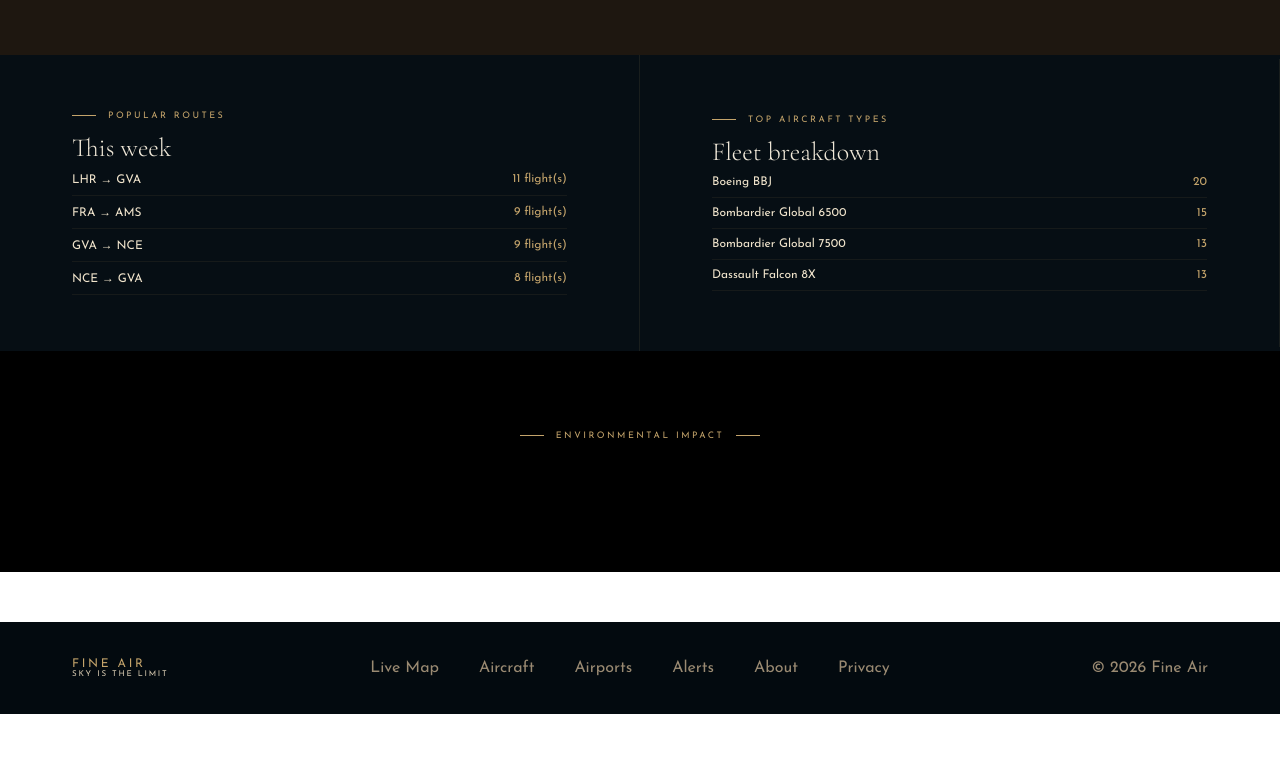
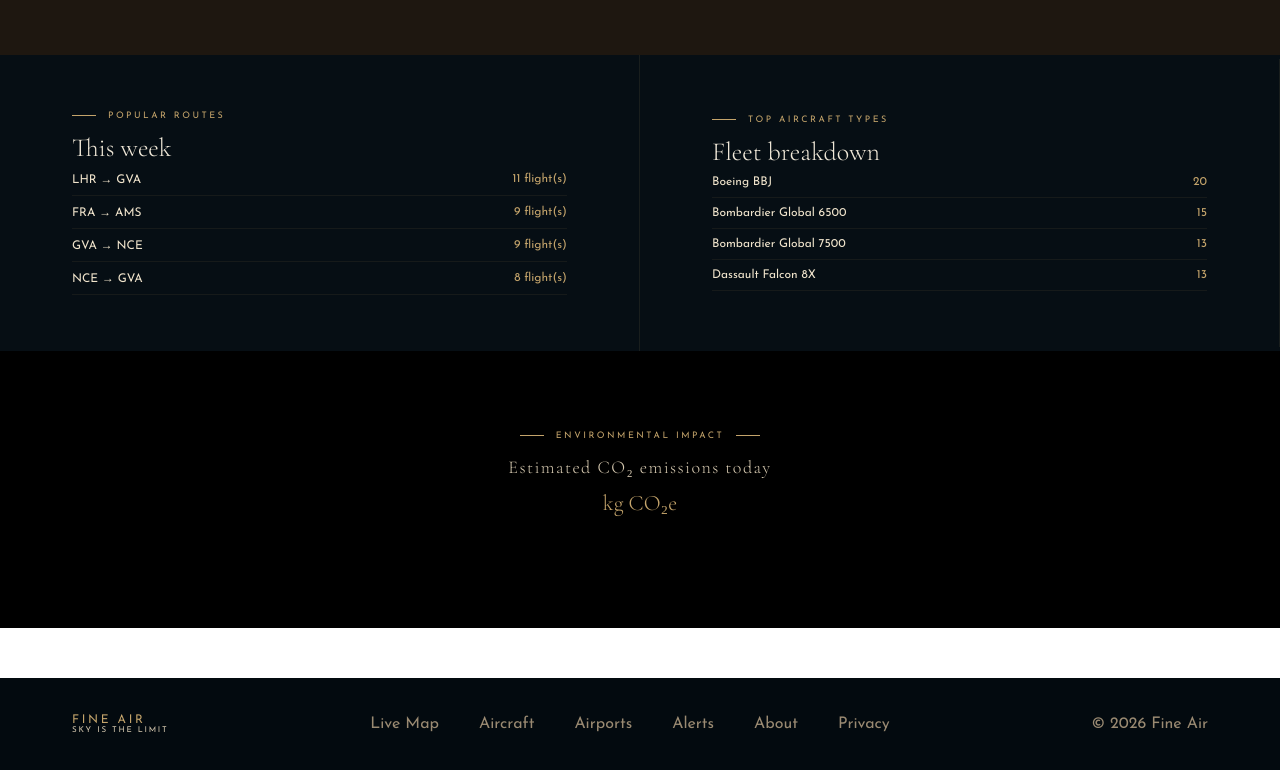
Before and after one commit to Moixiang/Fineair-Tracker, a React (Vite) app in the folder frontend/: page / in a window 1280 px wide. Shown: the part 590-1360 px from the top of the page. Before the commit the page ends 1304 px from the top, so only its background shows below. Built offline with nearby package versions, Linux system fonts and the light colour scheme; no server answers.

Commit message:
CO2 emission

```diff
--- a/frontend/src/home.css
+++ b/frontend/src/home.css
@@ -303,3 +303,19 @@
     height: 0.5px;
     background: #c4a46b;
 }
+
+.co2Label {
+    font-family: 'Cormorant Garamond', serif;
+    font-size: 18px;
+    font-weight: 300;
+    color: #d6c9b0;
+    letter-spacing: .08em;
+    margin-bottom: 12px;
+}
+
+.co2unit {
+    font-family: 'Cormorant Garamond', serif;
+    font-size: 22px;
+    font-weight: 300;
+    color: #c4a46b;
+}
--- a/frontend/src/pages/home.jsx
+++ b/frontend/src/pages/home.jsx
@@ -233,8 +233,13 @@ export default function Home() {
       <section className="co2Emission">
         <div className="co2Eyebrow">ENVIRONMENTAL IMPACT</div>
         <div className="co2Label">Estimated CO₂ emissions today</div>
-        <div className="co2Num">20,814,000 kg CO₂e</div>
-        <div className="co2Sub"></div>
+        <div className="co2Num">
+          <span className="co2unit">kg CO₂e</span>
+        </div>
+        <div className="co2Sub">
+          CALCULATED FROM 247 ACTIVE FLIGHTS · UPDATED EVERY 60 SECONDS BASED ON
+          AIRCRAFT TYPE, DISTANCE FLOWN AND AVERAGE FUEL BURN RATES
+        </div>
       </section>
     </div>
   );
```
